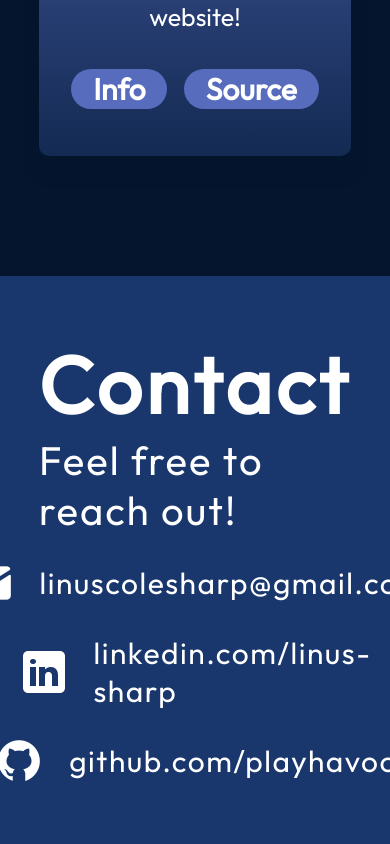
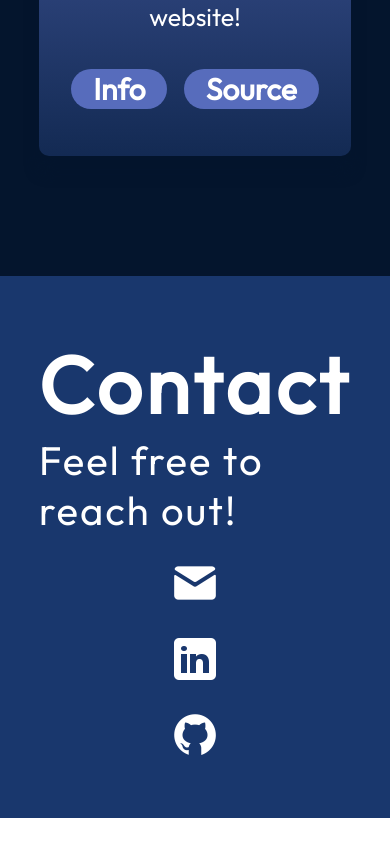
Before and after one commit to playhavoc/MyPortfolio, a React (Vite) app: page / in a window 390 px wide. Shown: the part 6543-7387 px from the top of the page. After the commit the page ends 7361 px from the top, so only its background shows below. Built offline with nearby package versions, Linux system fonts and the light colour scheme.

Commit message:
feat: fixed the bottom part

```diff
--- a/src/components/Contact/Contact.jsx
+++ b/src/components/Contact/Contact.jsx
@@ -13,21 +13,37 @@ export const Contact = () => {
       </div>
       <ul className={styles.links}>
         <li className={styles.link}>
-          <img src={getImageUrl("Contact/emailIcon.png")} alt="Email icon" />
-          <a href="mailto:linuscolesharp@gmail.com">linuscolesharp@gmail.com</a>
+          <img
+            className={styles.images}
+            src={getImageUrl("Contact/emailIcon.png")}
+            alt="Email icon"
+          />
+          <a className={styles.words} href="mailto:linuscolesharp@gmail.com">
+            linuscolesharp@gmail.com
+          </a>
         </li>
         <li className={styles.link}>
           <img
+            className={styles.images}
             src={getImageUrl("Contact/linkedinIcon.png")}
             alt="LinkedIn icon"
           />
-          <a href="https://www.linkedin.com/in/linus-sharp-0a827421b/">
+          <a
+            className={styles.words}
+            href="https://www.linkedin.com/in/linus-sharp-0a827421b/"
+          >
             linkedin.com/linus-sharp
           </a>
         </li>
         <li className={styles.link}>
-          <img src={getImageUrl("Contact/githubIcon.png")} alt="Github icon" />
-          <a href="https://github.com/playhavoc">github.com/playhavoc</a>
+          <img
+            className={styles.images}
+            src={getImageUrl("Contact/githubIcon.png")}
+            alt="Github icon"
+          />
+          <a className={styles.words} href="https://github.com/playhavoc">
+            github.com/playhavoc
+          </a>
         </li>
       </ul>
     </footer>
--- a/src/components/Contact/Contact.module.css
+++ b/src/components/Contact/Contact.module.css
@@ -61,4 +61,12 @@
   .links {
     align-items: center;
   }
+
+  .words {
+    display: none;
+  }
+
+  .images {
+    align-items: center;
+  }
 }
```
